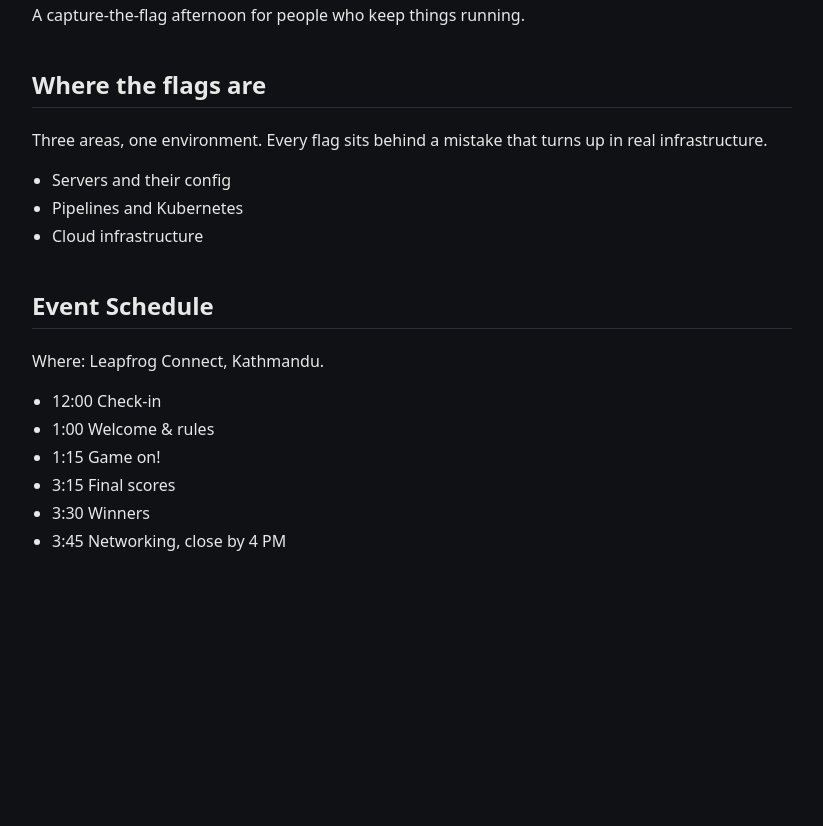
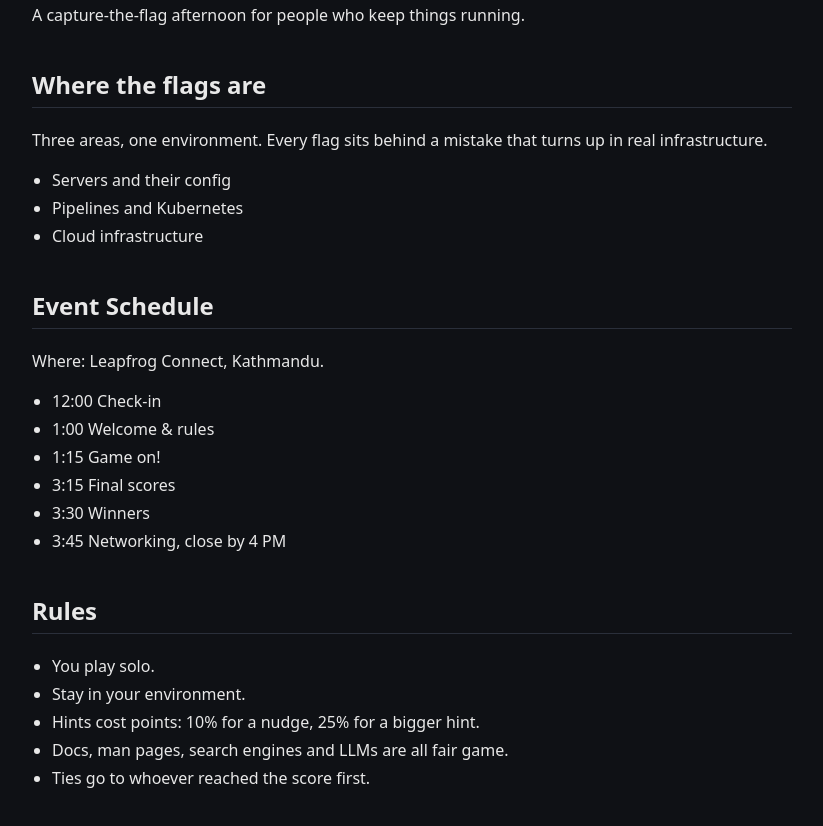
Before and after one commit to DevOpsDownTimeV3/devopsdowntime-website, a plain HTML site: page index.html in a window 1280 px wide. Shown: the part 120-946 px from the top of the page, without its empty margins (228-1051 px from the left). Before the commit the page ends 800 px from the top, so only its background shows below. Drawn offline with Linux system fonts and the light colour scheme.

Commit message:
Add rules section

```diff
--- a/index.html
+++ b/index.html
@@ -33,6 +33,17 @@
         <li>3:45 Networking, close by 4 PM</li>
       </ul>
     </section>
+
+    <section>
+      <h2>Rules</h2>
+      <ul>
+        <li>You play solo.</li>
+        <li>Stay in your environment.</li>
+        <li>Hints cost points: 10% for a nudge, 25% for a bigger hint.</li>
+        <li>Docs, man pages, search engines and LLMs are all fair game.</li>
+        <li>Ties go to whoever reached the score first.</li>
+      </ul>
+    </section>
 <!-- sections -->
   </main>
 </body>
```
